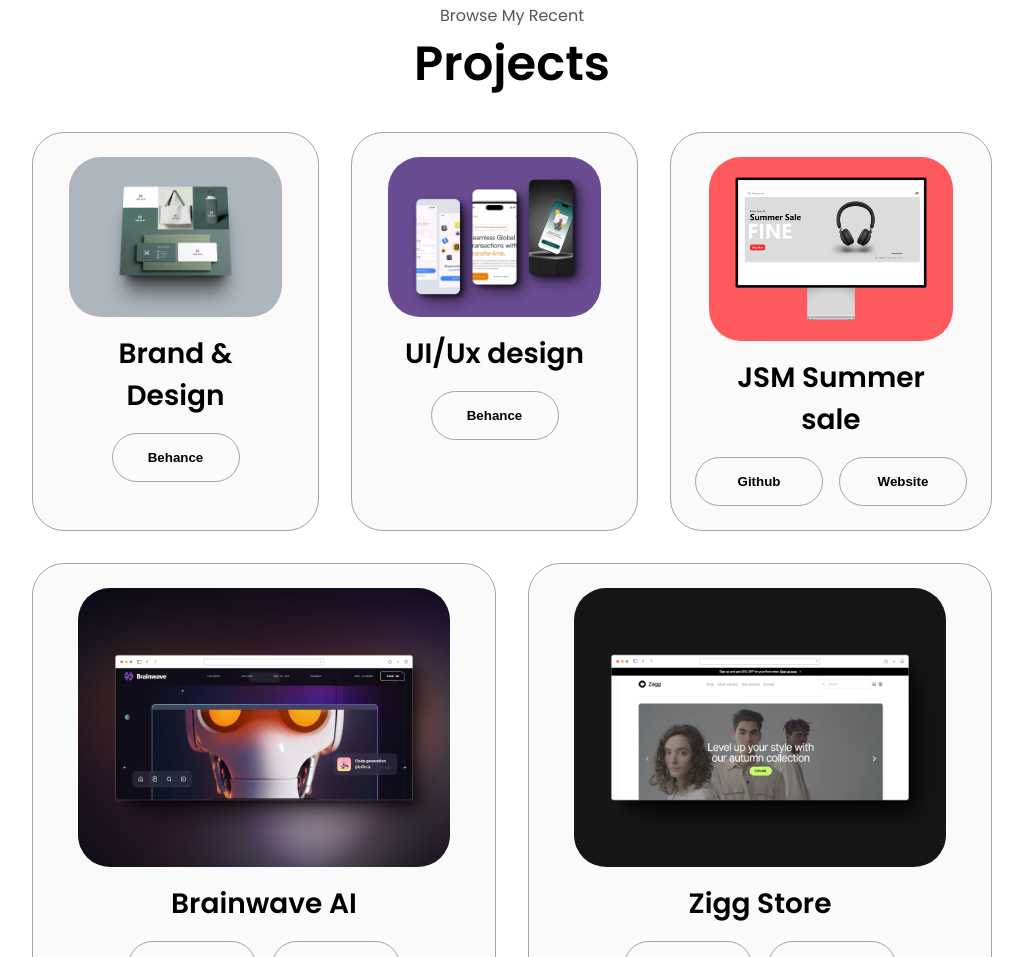
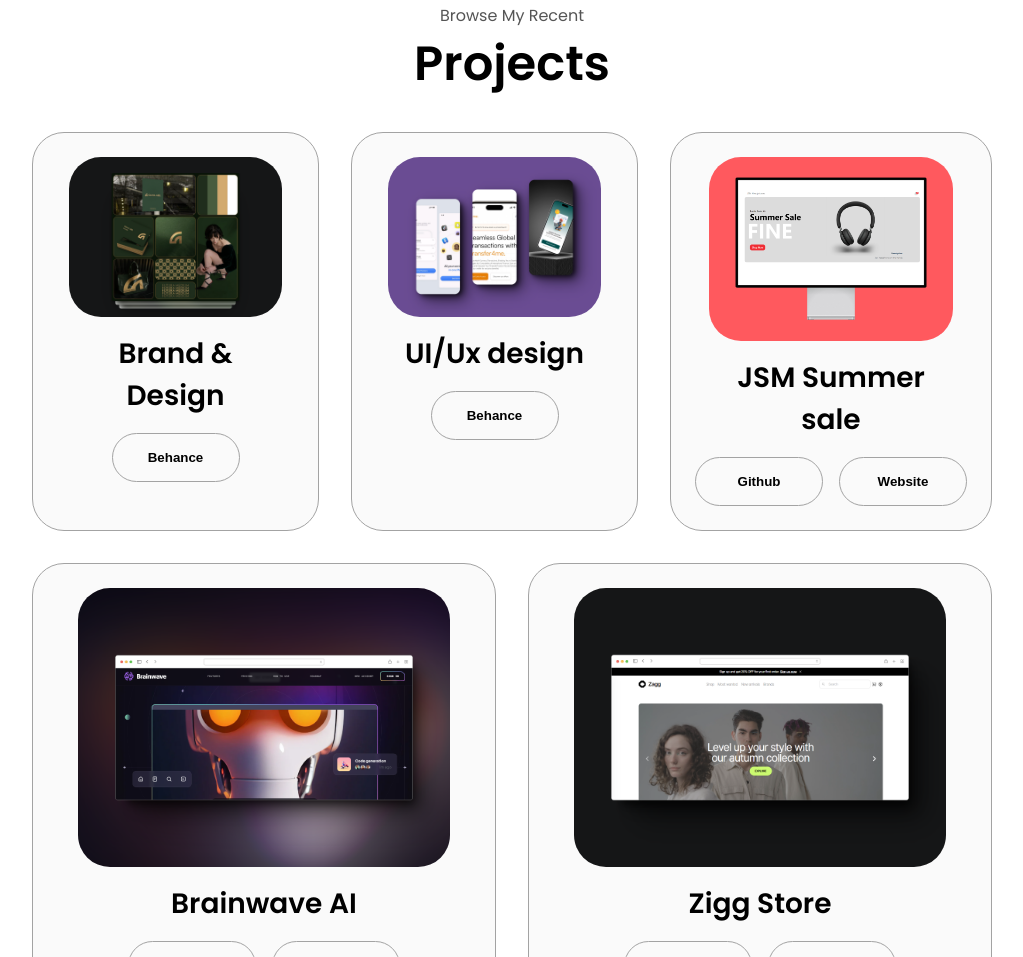
Before and after one commit to Andersonizuwa/izuwaanderson, a plain HTML site: page index.html in a window 1280 px wide. Shown: the part 2461-3418 px from the top of the page, without its empty margins (128-1151 px from the left). Drawn offline with Linux system fonts and the light colour scheme.

Commit message:
Update index.html

```diff
--- a/index.html
+++ b/index.html
@@ -195,7 +195,7 @@
         <div class="details-container color-container">
           <div class="article-container">
             <img
-              src="assets/147shots_so.png"
+              src="assets/33shots_so.png"
               alt="Project 1"
               class="project-img"
             />
```
